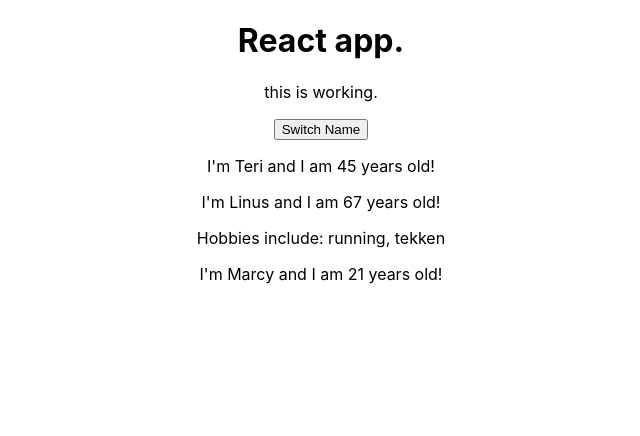
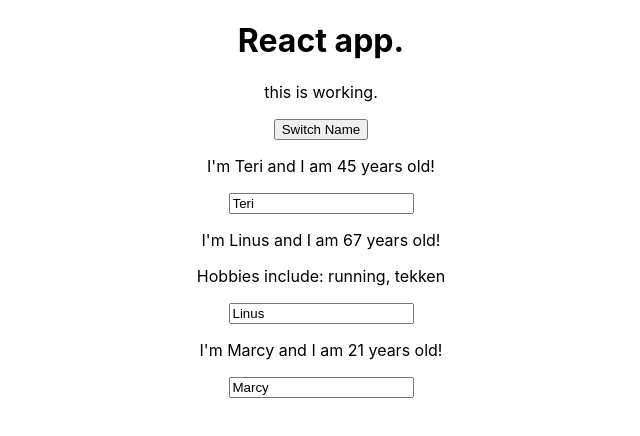
Before and after one commit to zenm/react-project-01, a React (Create React App) app: page / in a window 1280 px wide. Shown: the top 436 px of the page, without its empty margins (319-959 px from the left). Built offline with nearby package versions, Linux system fonts and the light colour scheme.

Commit message:
Added two way binding to inputs

```diff
--- a/src/App.js
+++ b/src/App.js
@@ -6,18 +6,29 @@
 class App extends Component {
   state = {
     persons: [
+      { name: "Teri", age: 45 },
       { name: "Linus", age: 67 },
-      { name: "Teri", age: 45 },
       { name: "Marcy", age: 21}
    ],
    otherState: 'some other value'
   }
 
-  switchNameHandler = () => {
+  switchNameHandler = (newName) => {
     this.setState (
       { persons : [
+          { name: newName, age: 35 },
           { name: "Linus", age: 37 },
-          { name: "Teri", age: 35 },
+          { name: "Marcy", age: 0}
+        ]
+      }
+    )
+  }
+
+  nameChangedHandler = (event) => {
+    this.setState (
+      { persons : [
+          { name: event.target.value, age: 35 },
+          { name: "Linus", age: 37 },
           { name: "Marcy", age: 0}
         ]
       }
@@ -29,10 +40,20 @@
     <div className="App">
       <h1>React app.</h1>
       <p>this is working.</p>
-      <button onClick={this.switchNameHandler}>Switch Name</button>
-      <Person name={this.state.persons[1].name} age={this.state.persons[1].age}/>
-      <Person name={this.state.persons[0].name} age={this.state.persons[0].age}>Hobbies include: running, tekken</Person>
-      <Person name={this.state.persons[2].name} age={this.state.persons[2].age} />
+      <button onClick={this.switchNameHandler.bind(this, 'Teri')}>Switch Name</button>
+      <Person
+      name={this.state.persons[0].name}
+      age={this.state.persons[0].age}
+      click={this.switchNameHandler.bind(this, 'Tina')}
+      changed={this.nameChangedHandler}/>
+
+      <Person
+      name={this.state.persons[1].name}
+      age={this.state.persons[1].age}
+      >Hobbies include: running, tekken</Person>
+      <Person
+      name={this.state.persons[2].name}
+      age={this.state.persons[2].age} />
     </div>
   );
   }
--- a/src/Person/Person.js
+++ b/src/Person/Person.js
@@ -3,8 +3,9 @@
 const person = (props) => {
   return (
     <div>
-      <p>I'm {props.name} and I am {props.age} years old!</p>
+      <p onClick={props.click}>I'm {props.name} and I am {props.age} years old!</p>
       <p>{props.children}</p>
+      <input type="text" onChange={props.changed} value={props.name}/>
     </div>
   )
 }
```
